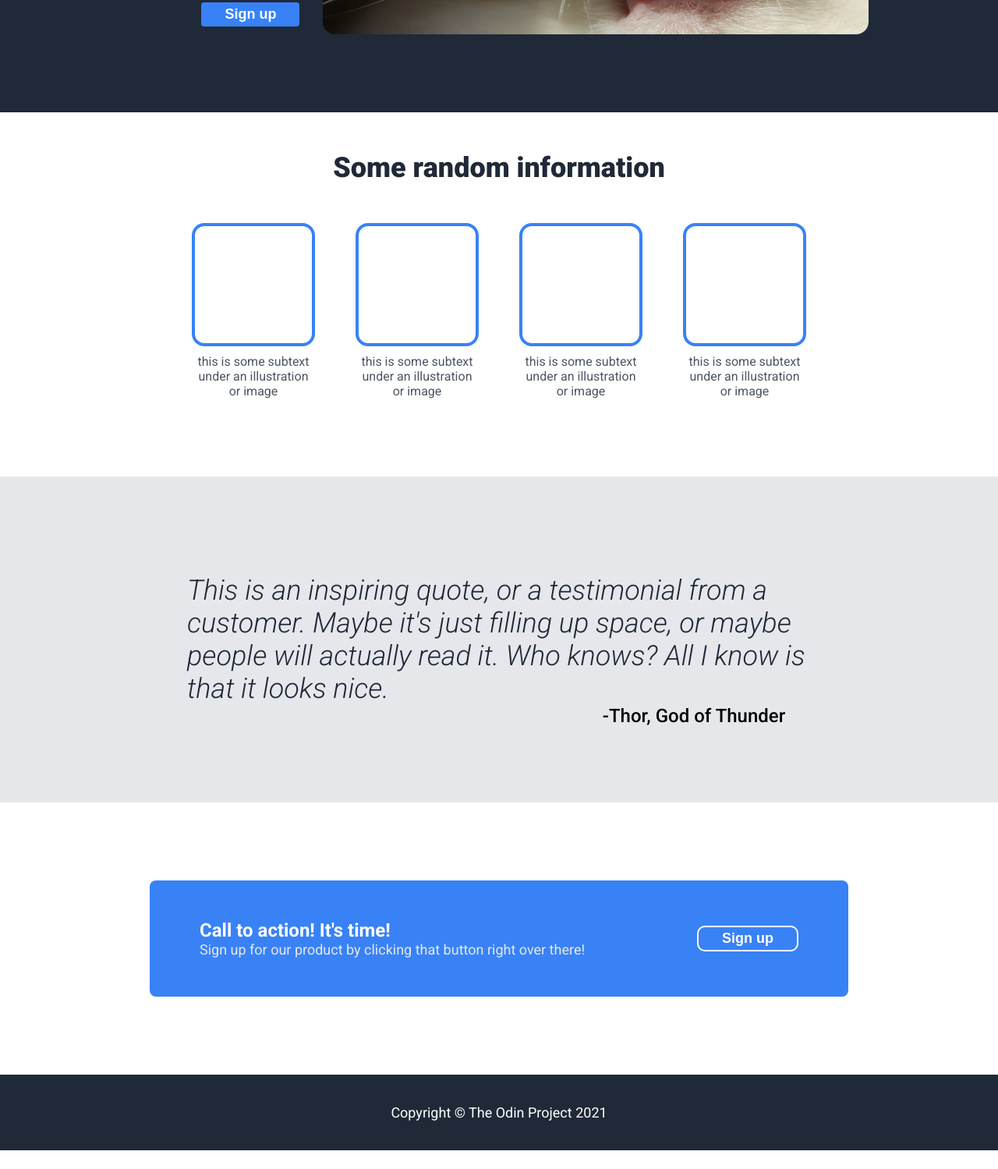
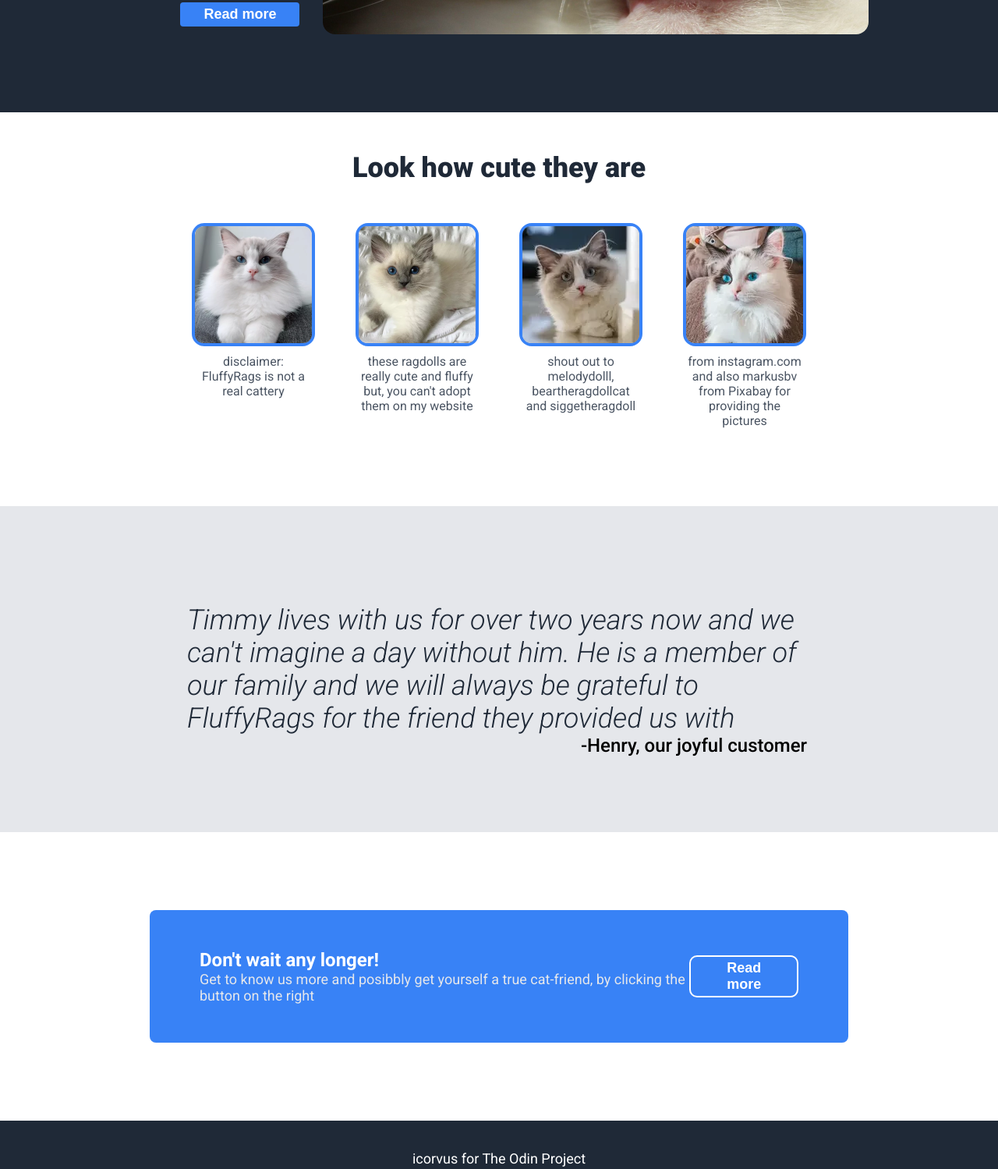
Before and after one commit to icorvus/ragdoll-page, a plain HTML site: page index.html in a window 1280 px wide. Shown: the part 578-2077 px from the top of the page at 78% size. Before the commit the page ends 2053 px from the top, so only its background shows below. Drawn offline with Linux system fonts and the light colour scheme.

Commit message:
Added content and images

```diff
--- a/index.html
+++ b/index.html
@@ -1,7 +1,7 @@
 <!DOCTYPE html>
 <html lang="en">
   <head>
-    <title>Landing Page</title>
+    <title>FluffyRags | Adopt yours now!</title>
     <meta charset="UTF-8">
     <link rel="stylesheet" href="style.css">
   </head>
@@ -22,50 +22,58 @@
         <div class="welcome">
           <div class="left">
             <h1 class="hero-main">Our kittens are awesome!</h1>
-            <p class="hero-secondary">Our kittens are lovely purebred ragdolls. It's yours once-in-a-liftime opportunity </p>
-            <button class="hero-button">Sign up</button>
+            <p class="hero-secondary">Our kittens are lovely purebred ragdolls. Our mission is to give you a cat that will love you with all its heart. It's your once-in-a-liftime opportunity to bring FluffyRags's pupil home!  </p>
+            <button class="hero-button">Read more</button>
           </div>
           <img class="right" src="ragdoll.png" alt="Ragdoll cat">
         </div>
       </div>
 
       <div class="info">
-        <h4 class="info-head">Some random information</h4>
+        <h4 class="info-head">Look how cute they are</h4>
         <div class="info-gallery">
           <div class="item">
-            <div class="item-pic"></div>
-            <div class="item-text">this is some subtext under an illustration or image</div>
+            <div class="item-pic">
+              <img class="rag-img" src="rag1.png" alt="Ragdoll cat">
+            </div>
+            <div class="item-text">disclaimer: FluffyRags is not a real cattery</div>
           </div>
           <div class="item">
-            <div class="item-pic"></div>
-            <div class="item-text">this is some subtext under an illustration or image</div>
+            <div class="item-pic">
+              <img class="rag-img" src="rag2.png" alt="Ragdoll cat">
+            </div>
+            <div class="item-text">these ragdolls are really cute and fluffy but, you can't adopt them on my website</div>
           </div>
           <div class="item">
-            <div class="item-pic"></div>
-            <div class="item-text">this is some subtext under an illustration or image</div>
+            <div class="item-pic">
+              <img class="rag-img" src="rag3.png" alt="Ragdoll cat">
+            </div>
+            <div class="item-text">shout out to melodydolll, beartheragdollcat and siggetheragdoll</div>
           </div>
           <div class="item">
-            <div class="item-pic"></div>
-            <div class="item-text">this is some subtext under an illustration or image</div>
+            <div class="item-pic">
+              <img class="rag-img" src="rag4.png" alt="Ragdoll cat">
+            </div>
+            <div class="item-text">from instagram.com and also markusbv from Pixabay for providing the pictures</div>
           </div>
         </div>
       </div>
 
       <div class="quote">
-        <p class="quote-text">This is an inspiring quote, or a testimonial from a customer. Maybe it's just filling up space, or maybe people will actually read it. Who knows? All I know is that it looks nice.</p>
-        <h6 class="quote-author">-Thor, God of Thunder</h6>
+        <p class="quote-text">Timmy lives with us for over two years now and we can't imagine a day without him. He is a member of our family and we will always be grateful to FluffyRags for the friend they provided us with</p>
+        <h6 class="quote-author">-Henry, our joyful customer</h6>
       </div>
 
       <div class="cta">
         <div class="cta-text">
-          <h6 class="cta-head">Call to action! It's time!</h6>
-          <p class="cta-subtext">Sign up for our product by clicking that button right over there!</p>
+          <h6 class="cta-head">Don't wait any longer!</h6>
+          <p class="cta-subtext">Get to know us more and posibbly get yourself a true cat-friend, by clicking the button on the right</p>
         </div>
-        <button class="cta-button">Sign up</button>
+        <button class="cta-button">Read more</button>
       </div>
 
       <footer>
-        <p>Copyright &copy; The Odin Project 2021</p>
+        <p>icorvus for The Odin Project</p>
       </footer>
 
     </div>
--- a/style.css
+++ b/style.css
@@ -118,6 +118,10 @@ ul {
   border-radius: 16px;
 }
 
+.rag-img {
+  border-radius: 11px;
+}
+
 .item {
   display: flex;
   flex-direction: column;
```
Also changed, not shown: rag1.png (added), rag2.png (added), rag3.png (added), rag4.png (added).
